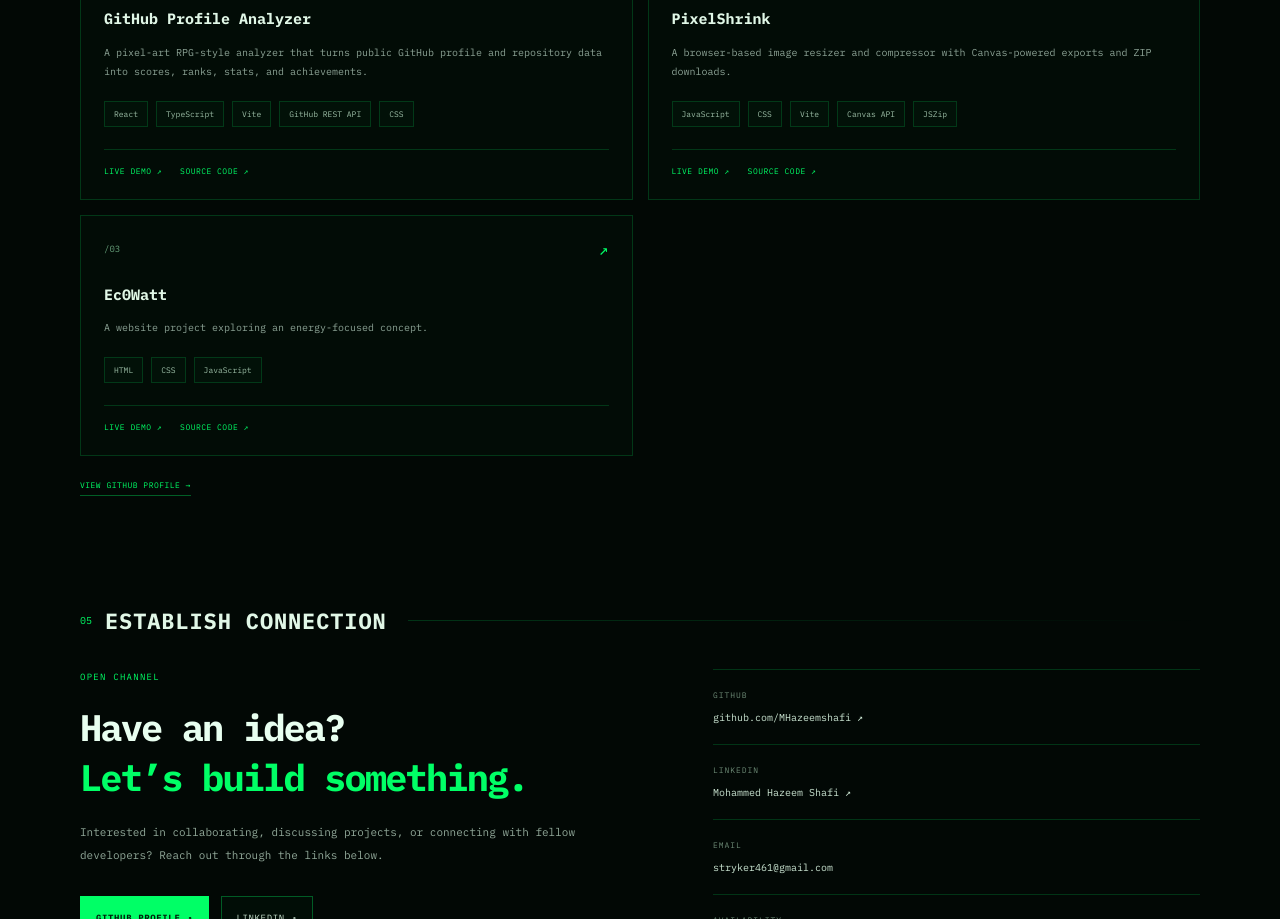
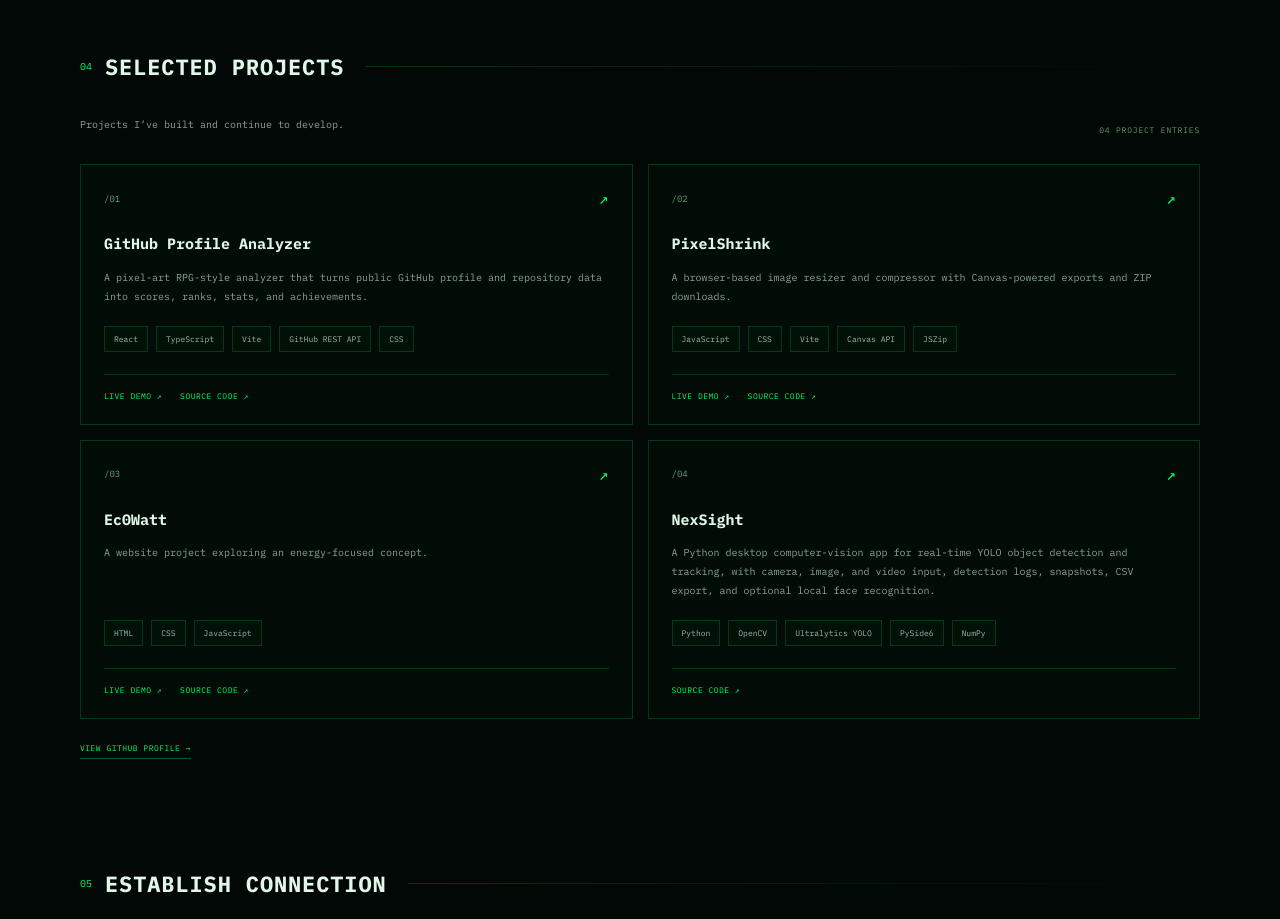
Before and after one commit to MHazeemShafi/HazeemPortfolioV2, a React (Vite) app: page / in a window 1280 px wide. Shown: the part 2360-3279 px from the top of the page. Built offline with nearby package versions, Linux system fonts and the light colour scheme.

Commit message:
Add NexSight to Zephyrus portfolio

```diff
--- a/src/App.jsx
+++ b/src/App.jsx
@@ -32,7 +32,15 @@ const projects = [
       "A website project exploring an energy-focused concept.",
     technologies: ["HTML", "CSS", "JavaScript"],
     demo: "https://mhazeemshafi.github.io/Ec0Watt/",
-    source: GITHUB,
+    source: "https://github.com/MHazeemshafi/Ec0Watt",
+  },
+  {
+    number: "04",
+    name: "NexSight",
+    description:
+      "A Python desktop computer-vision app for real-time YOLO object detection and tracking, with camera, image, and video input, detection logs, snapshots, CSV export, and optional local face recognition.",
+    technologies: ["Python", "OpenCV", "Ultralytics YOLO", "PySide6", "NumPy"],
+    source: "https://github.com/MHazeemshafi/NexSight",
   },
 ];
 
@@ -47,7 +55,11 @@ const skillGroups = [
   },
   {
     title: "DATABASES & LIBRARIES",
-    skills: ["MySQL", "JSZip", "GitHub REST API"],
+    skills: ["MySQL", "NumPy", "JSZip", "GitHub REST API"],
+  },
+  {
+    title: "COMPUTER VISION",
+    skills: ["OpenCV", "Ultralytics YOLO", "PySide6"],
   },
   {
     title: "TOOLS & DEPLOYMENT",
@@ -223,7 +235,7 @@ function Terminal({ onCommand }) {
       education:
         "Pace Institute of Technology & Sciences\nComputer Science\nExpected graduation: 2029",
       skills:
-        "LANGUAGES\nHTML · CSS · JavaScript · Java · Python · C · SQL\n\nFRONTEND & UI\nReact · TypeScript · Vite · Tailwind CSS · Canvas API · SVG\n\nDATABASES & LIBRARIES\nMySQL · JSZip · GitHub REST API\n\nTOOLS & DEPLOYMENT\nGit · GitHub · npm · ESLint · VS Code · GitHub Pages · Netlify",
+        "LANGUAGES\nHTML · CSS · JavaScript · Java · Python · C · SQL\n\nFRONTEND & UI\nReact · TypeScript · Vite · Tailwind CSS · Canvas API · SVG\n\nDATABASES & LIBRARIES\nMySQL · NumPy · JSZip · GitHub REST API\n\nCOMPUTER VISION\nOpenCV · Ultralytics YOLO · PySide6\n\nTOOLS & DEPLOYMENT\nGit · GitHub · npm · ESLint · VS Code · GitHub Pages · Netlify",
       projects: projects
         .map((project) => `${project.number}. ${project.name}`)
         .join("\n"),
@@ -578,7 +590,7 @@ function App() {
             <p className="section-lead">
               Projects I’ve built and continue to develop.
             </p>
-            <span className="project-count">03 PROJECT ENTRIES</span>
+            <span className="project-count">04 PROJECT ENTRIES</span>
           </div>
 
           <div className="projects-grid">
@@ -601,9 +613,11 @@ function App() {
                 </div>
 
                 <div className="project-links">
-                  <a href={project.demo} target="_blank" rel="noreferrer">
-                    LIVE DEMO ↗
-                  </a>
+                  {project.demo && (
+                    <a href={project.demo} target="_blank" rel="noreferrer">
+                      LIVE DEMO ↗
+                    </a>
+                  )}
 
                   <a href={project.source} target="_blank" rel="noreferrer">
                     SOURCE CODE ↗
```
